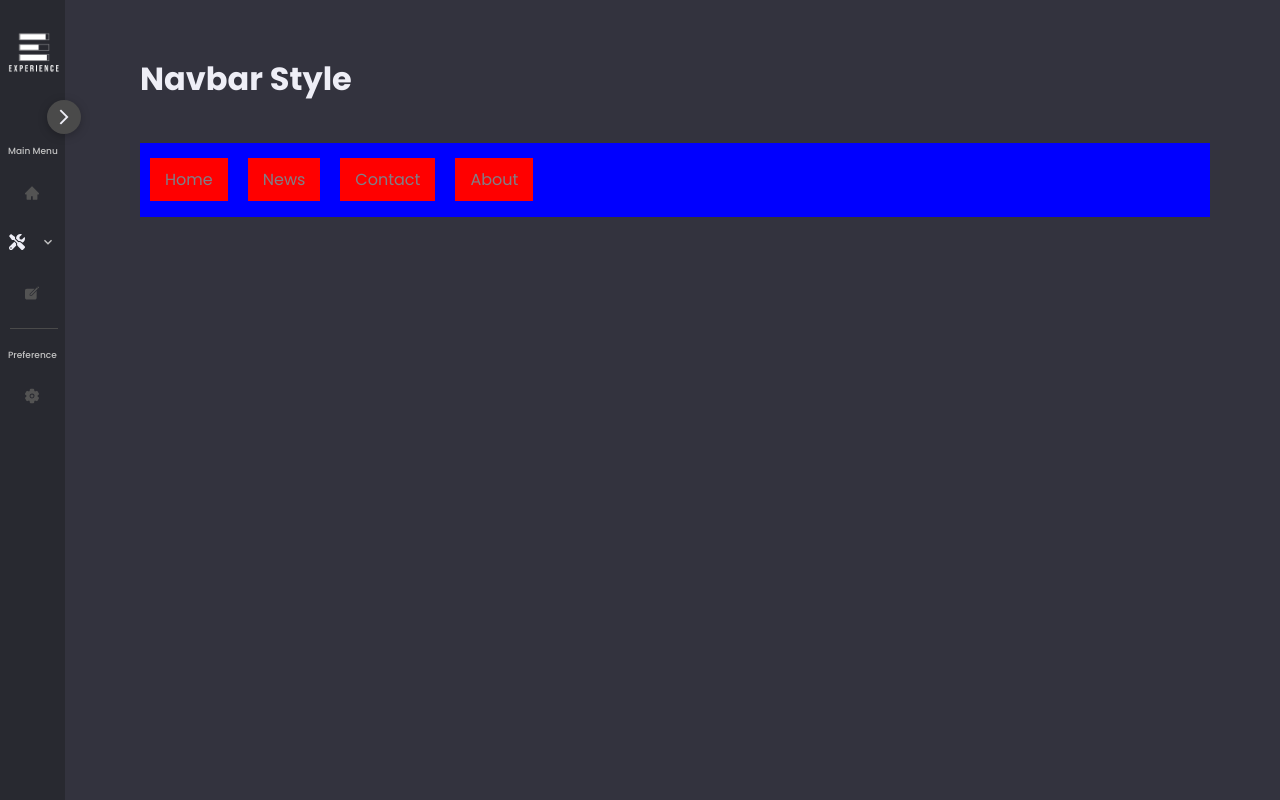
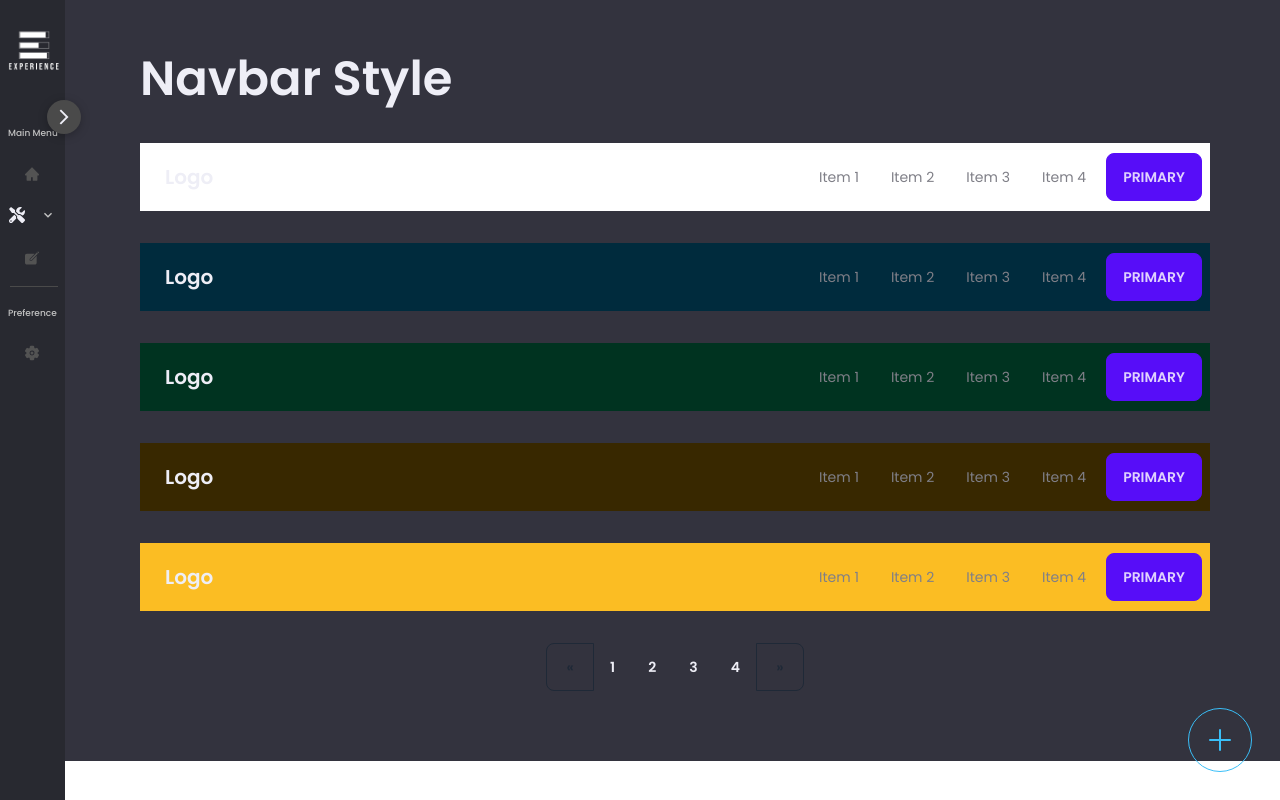
Before and after one commit to NandaAmanta/EXP-CMS-FE, a React (Create React App) app: page /master-data/navbar in a window 1280 px wide. Built offline with nearby package versions, Linux system fonts and the light colour scheme.

Commit message:
ui navbar done

```diff
--- a/package.json
+++ b/package.json
@@ -53,5 +53,9 @@
       "last 1 firefox version",
       "last 1 safari version"
     ]
+  },
+  "devDependencies": {
+    "daisyui": "^3.4.0",
+    "tailwindcss": "^3.3.3"
   }
 }
--- a/src/Components/NavbarCard/NavbarCard.scss
+++ /dev/null
@@ -1,21 +0,0 @@
-@use "../../Style/" as *;
-
-.contain{
-  h1{
-    margin-bottom: 40px;
-  }
-}
-.container-card{
-  background-color: blue;
-  padding: 25px 0;
-  width: 100%;
-    nav{
-
-    }
-    ul li{
-      display: inline;
-      padding: 10px 15px;
-      background-color: red;
-      margin: 0 10px;
-    }
-}
--- a/src/Components/NavbarCard/NavbarMasterData.tsx
+++ /dev/null
@@ -1,25 +0,0 @@
-import React, { useState } from "react";
-import "./NavbarCard.scss";
-
-
-export default function NavbarMasterData() {
-
-  return (
-    <>
-      <div className="contain">
-        <h1>Navbar Style</h1>
-        <div className="container-card">
-          <nav>
-          <ul>
-              <li><a href="#home">Home</a></li>
-              <li><a href="#news">News</a></li>
-              <li><a href="#contact">Contact</a></li>
-              <li><a href="#about">About</a></li>
-          </ul>
-          </nav>
-        </div>
-      </div>
-    </>
-  )
-
-}
--- /dev/null
+++ b/src/Components/NavbarMasterData/NavbarCard.scss
@@ -0,0 +1,7 @@
+@use "../../Style/" as *;
+
+.contain{
+  h1{
+    margin-bottom: 40px;
+  }
+}
--- /dev/null
+++ b/src/Components/NavbarMasterData/NavbarCard.tsx
@@ -0,0 +1,39 @@
+import React, { useState } from "react";
+import "./NavbarCard.scss";
+
+
+export default function NavbarCard({navbarStyle} : {navbarStyle:string}) {
+  return (
+        <div className={navbarStyle}>
+          <div className="navbar-start">
+            <div className="dropdown">
+              <label tabIndex={0} className="btn btn-ghost lg:hidden">
+                <svg xmlns="http://www.w3.org/2000/svg" className="h-5 w-5" fill="none" viewBox="0 0 24 24" stroke="currentColor"><path strokeLinecap="round" strokeLinejoin="round" strokeWidth="2" d="M4 6h16M4 12h8m-8 6h16" /></svg>
+              </label>
+              <ul tabIndex={0} className="menu menu-sm dropdown-content mt-3 z-[1] p-2 shadow bg-base-100 rounded-box w-52">
+                <li><a>Item 1</a></li>
+                <li>
+                  <a>Parent</a>
+                  <ul className="p-2">
+                    <li><a>Submenu 1</a></li>
+                    <li><a>Submenu 2</a></li>
+                  </ul>
+                </li>
+                <li><a>Item 3</a></li>
+              </ul>
+            </div>
+            <a className="btn btn-ghost normal-case text-xl">Logo</a>
+          </div>
+          <div className="navbar-end">
+          <ul className="menu menu-horizontal px-1">
+              <li><a>Item 1</a></li>
+              <li><a>Item 2</a></li>
+              <li><a>Item 3</a></li>
+              <li><a>Item 4</a></li>
+            </ul>
+            <button className="btn btn-primary">Primary</button>
+          </div>
+        </div>
+  )
+
+}
--- /dev/null
+++ b/src/Components/NavbarMasterData/NavbarMasterData.tsx
@@ -0,0 +1,38 @@
+import React, { useState } from "react";
+import NavbarCard from "./NavbarCard";
+
+
+export default function NavbarMasterData() {
+
+  return (
+    <>
+    <div className="contain">
+        <h1 className="text-5xl font-semibold">Navbar Style</h1>
+
+        <NavbarCard navbarStyle="navbar bg-base-100 mb-2"></NavbarCard>
+        <NavbarCard navbarStyle="navbar bg-info-content mb-2"></NavbarCard>
+        <NavbarCard navbarStyle="navbar bg-success-content mb-2"></NavbarCard>
+        <NavbarCard navbarStyle="navbar bg-warning-content mb-2"></NavbarCard>
+        <NavbarCard navbarStyle="navbar bg-warning mb-2"></NavbarCard>
+
+      <div className="join flex justify-center">
+        <button className="join-item btn btn-outline btn-circle">«</button>
+        <button className="join-item btn btn-ghost">1</button>
+        <button className="join-item btn btn-ghost">2</button>
+        <button className="join-item btn btn-ghost">3</button>
+        <button className="join-item btn btn-ghost">4</button>
+        <button className="join-item btn btn-outline btn-circle">»</button>
+      </div>
+
+      <div className="add-btn fixed right-7 bottom-7 ">
+      <button className="btn btn-circle btn-outline btn-info btn-lg">
+      <svg xmlns="http://www.w3.org/2000/svg" viewBox="0 0 24 24" fill="currentColor" className="w-8 h-8 stroke-2">
+          <path fillRule="evenodd" d="M12 3.75a.75.75 0 01.75.75v6.75h6.75a.75.75 0 010 1.5h-6.75v6.75a.75.75 0 01-1.5 0v-6.75H4.5a.75.75 0 010-1.5h6.75V4.5a.75.75 0 01.75-.75z" clipRule="evenodd" />
+      </svg>
+        </button>
+      </div>
+      </div>
+    </>
+  )
+
+}
--- a/src/Components/Sidebar/Sidebar.scss
+++ b/src/Components/Sidebar/Sidebar.scss
@@ -109,4 +109,5 @@ main {
     padding: 55px 70px 70px 70px;
     margin-left: 70px;
     width: 100%;
+
 }
--- a/src/Pages/MasterDataNavbar.tsx
+++ b/src/Pages/MasterDataNavbar.tsx
@@ -1,5 +1,5 @@
 import { useEffect } from "react";
-import NavbarMasterData from '../Components/NavbarCard/NavbarMasterData';
+import NavbarMasterData from '../Components/NavbarMasterData/NavbarMasterData';
 
 function MasterDataNavbar() {
   useEffect(() => {
--- a/src/Style/_index.scss
+++ b/src/Style/_index.scss
@@ -1,3 +1,6 @@
 @forward "./variable";
 @forward "./_mixin";
 @forward "./_breakpoint";
+@tailwind base;
+@tailwind components;
+@tailwind utilities;
--- a/src/template.scss
+++ b/src/template.scss
@@ -24,7 +24,7 @@ body {
   font-family: $font-family;
   font-weight: 400;
   line-height: 1.5;
-
+  height: 100%;
   background-color: $body-bg ;
   color: $text-white;
 
--- /dev/null
+++ b/tailwind.config.js
@@ -0,0 +1,10 @@
+/** @type {import('tailwindcss').Config} */
+module.exports = {
+  content: [
+    "./src/**/*.{js,jsx,ts,tsx}",
+  ],
+  theme: {
+    extend: {},
+  },
+  plugins: [require("daisyui")],
+}
```
Also changed, not shown: 1 other file (tests, documents, lock files or other folders).
